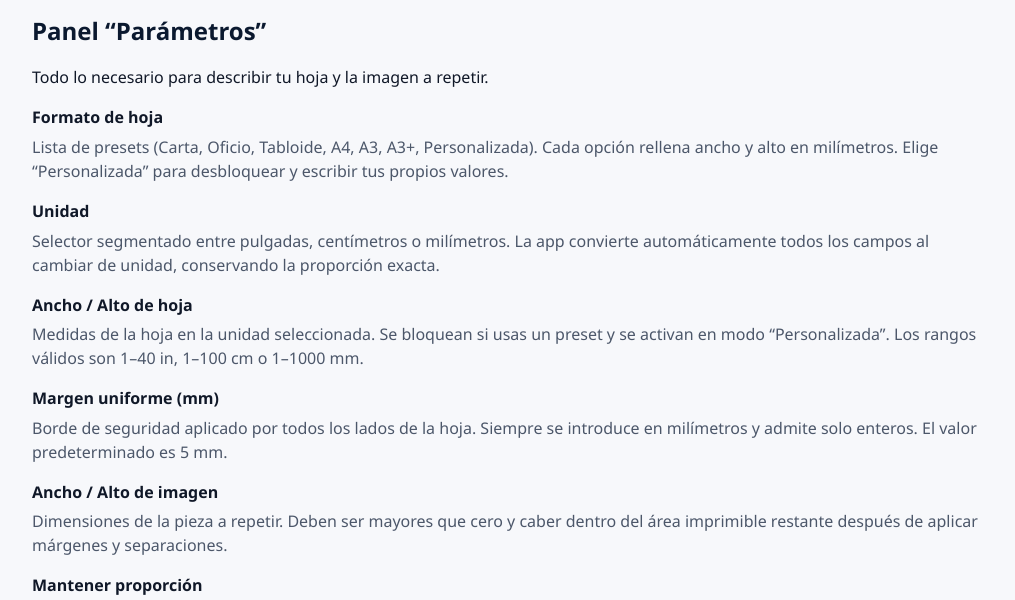
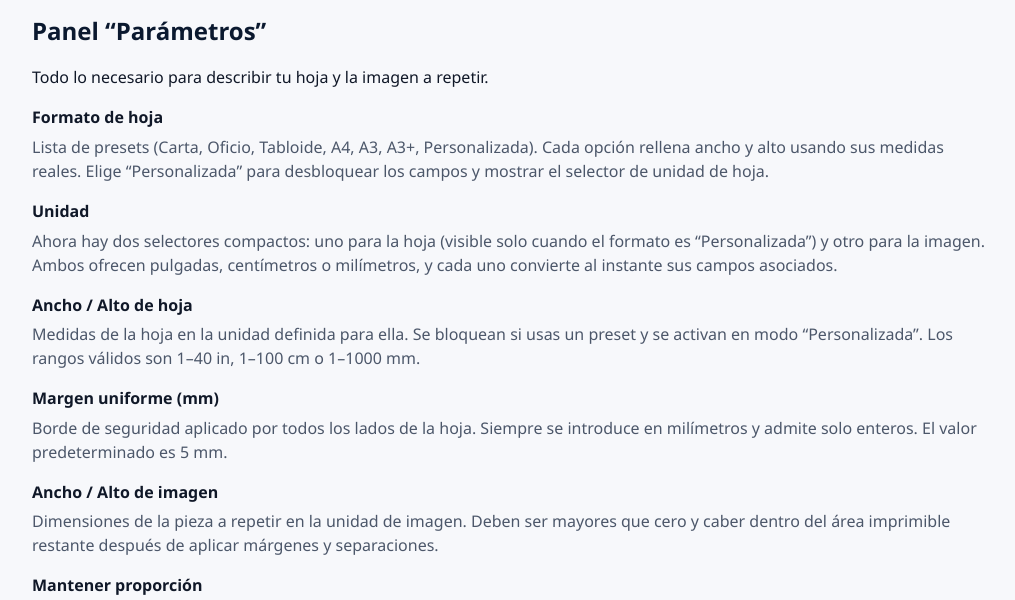
Before and after one commit to ariel-maioli/AreaPrintCalc, a plain HTML site: page help.html in a window 1280 px wide. Shown: the part 175-775 px from the top of the page, without its empty margins (32-1047 px from the left). Drawn offline with Linux system fonts and the light colour scheme.

Commit message:
Actualiza documentación con nuevos selectores

```diff
--- a/help.html
+++ b/help.html
@@ -72,15 +72,15 @@
       <dl>
         <dt>Formato de hoja</dt>
         <dd>
-          Lista de presets (Carta, Oficio, Tabloide, A4, A3, A3+, Personalizada). Cada opción rellena ancho y alto en milímetros. Elige “Personalizada” para desbloquear y escribir tus propios valores.
+          Lista de presets (Carta, Oficio, Tabloide, A4, A3, A3+, Personalizada). Cada opción rellena ancho y alto usando sus medidas reales. Elige “Personalizada” para desbloquear los campos y mostrar el selector de unidad de hoja.
         </dd>
         <dt>Unidad</dt>
         <dd>
-          Selector segmentado entre pulgadas, centímetros o milímetros. La app convierte automáticamente todos los campos al cambiar de unidad, conservando la proporción exacta.
+          Ahora hay dos selectores compactos: uno para la hoja (visible solo cuando el formato es “Personalizada”) y otro para la imagen. Ambos ofrecen pulgadas, centímetros o milímetros, y cada uno convierte al instante sus campos asociados.
         </dd>
         <dt>Ancho / Alto de hoja</dt>
         <dd>
-          Medidas de la hoja en la unidad seleccionada. Se bloquean si usas un preset y se activan en modo “Personalizada”. Los rangos válidos son 1–40 in, 1–100 cm o 1–1000 mm.
+          Medidas de la hoja en la unidad definida para ella. Se bloquean si usas un preset y se activan en modo “Personalizada”. Los rangos válidos son 1–40 in, 1–100 cm o 1–1000 mm.
         </dd>
         <dt>Margen uniforme (mm)</dt>
         <dd>
@@ -88,7 +88,7 @@
         </dd>
         <dt>Ancho / Alto de imagen</dt>
         <dd>
-          Dimensiones de la pieza a repetir. Deben ser mayores que cero y caber dentro del área imprimible restante después de aplicar márgenes y separaciones.
+          Dimensiones de la pieza a repetir en la unidad de imagen. Deben ser mayores que cero y caber dentro del área imprimible restante después de aplicar márgenes y separaciones.
         </dd>
         <dt>Mantener proporción</dt>
         <dd>
```
Also changed, not shown: 1 other file.
